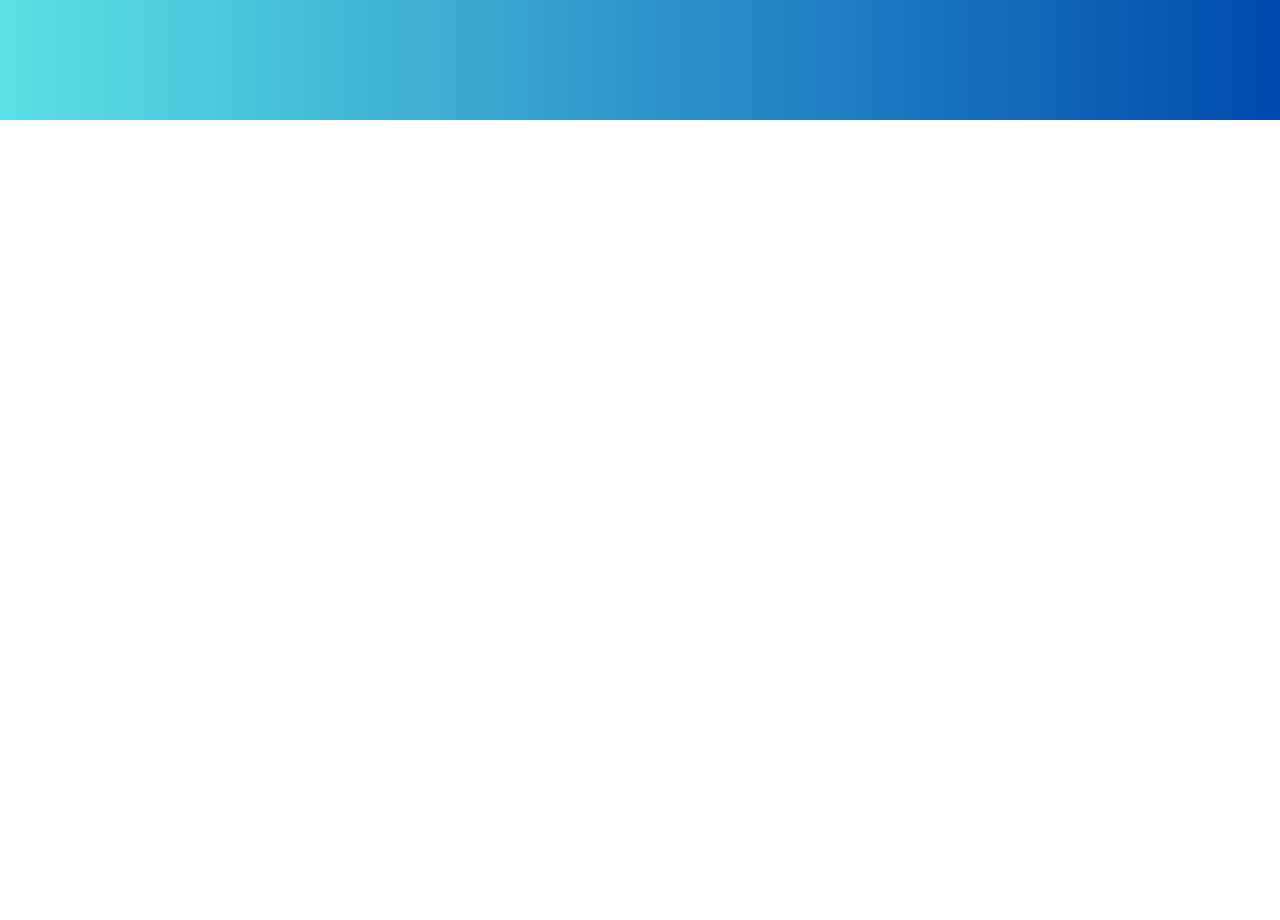
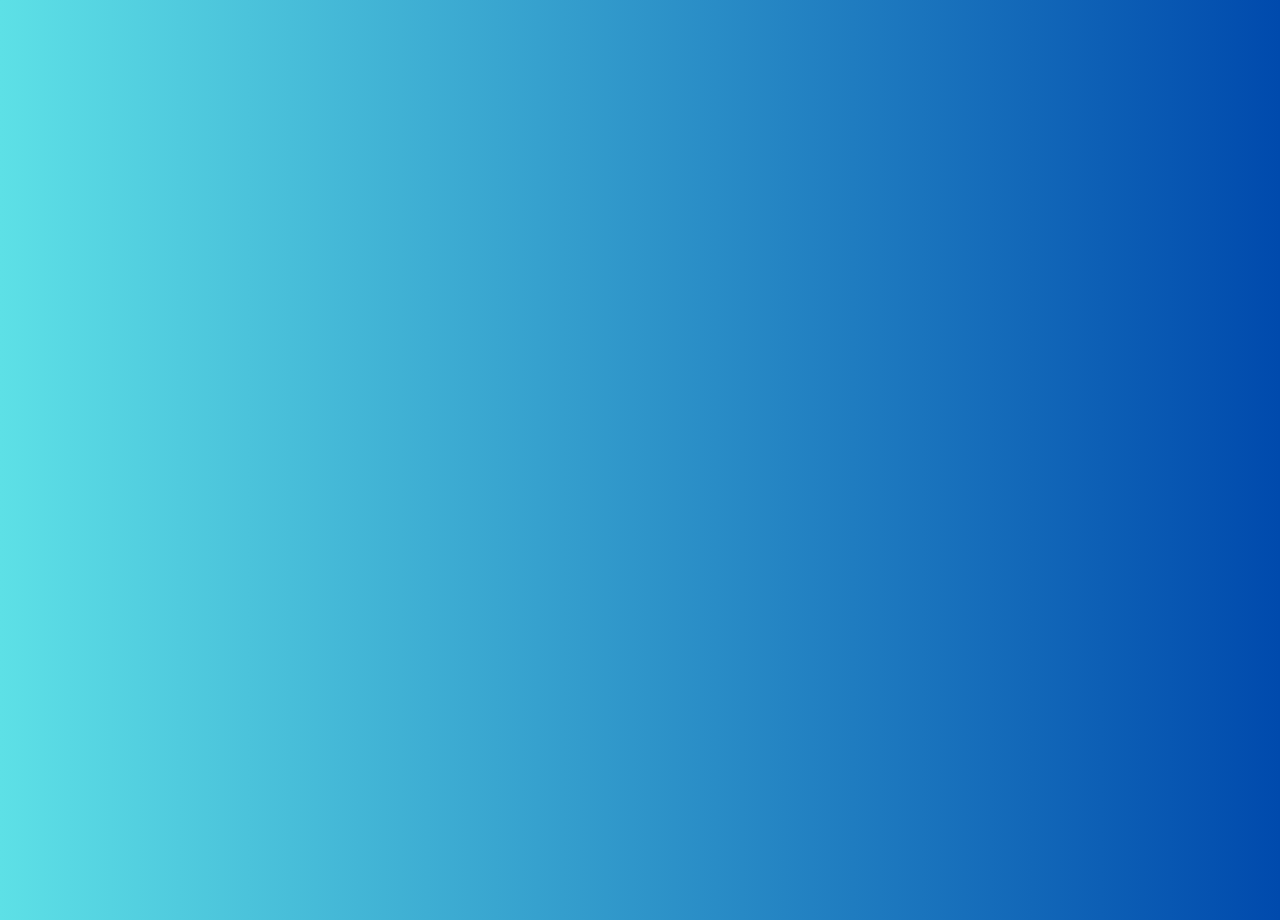
Before and after one commit to Lavanderia-Aqua-Elite/LandingPage_AquaElite, a React (Vite) app: page / in a window 1280 px wide. Shown: the part 1080-2000 px from the top of the page. Before the commit the page ends 1200 px from the top, so only its background shows below. Built offline with nearby package versions, Linux system fonts and the light colour scheme.

Commit message:
Corrigiendo errores

```diff
--- a/src/pages/Home.jsx
+++ b/src/pages/Home.jsx
@@ -5,6 +5,7 @@ import ImageMain from '../components/ImageMain';
 import movilappPreview from '../hooks/image';
 import Phone from '../components/Phone';
 import MainTitle from '../components/MainTitle'
+import WhatWeDo from './WhatWeDo';
 
 
 // Exporta por defecto el componente y lo crea
@@ -29,7 +30,7 @@ export default function Home() {
                             <div className={classes.titleHome}>
                                 <MainTitle
                                     maintitle="Lavandería,
-                                    tintorería
+                                    tintorería,
                                     planchadura
                                     con servicio a
                                     domicilio"
@@ -45,6 +46,10 @@ export default function Home() {
 
                 </main>
 
+                <section>
+                    <WhatWeDo />
+                </section>
+
             </div>
         </>
     )
--- a/src/pages/Service.jsx
+++ b/src/pages/WhatWeDo.jsx
@@ -1,8 +1,8 @@
 // Importa los modulos necesarios
-import classes from '../styles/Service.module.css';
+import classes from '../styles/WhatWeDo.module.css';
 
 // Exporta por defecto y crea el componente
-export default function Service() {
+export default function WhatWeDo() {
     return (
         <div className={classes.contentService}>
 
--- a/src/routes/AppRoutes.jsx
+++ b/src/routes/AppRoutes.jsx
@@ -3,7 +3,7 @@ import { BrowserRouter as Router, Routes, Route } from "react-router-dom";
 
 // Importar páginas
 import Home from "../pages/Home";
-import Service from "../pages/Service";
+
 
 // Exporta por defecto y crea el componente para manejar las rutas
 export default function AppRoutes() {
@@ -11,7 +11,6 @@ export default function AppRoutes() {
         <Router>
             <Routes>
                 <Route path="/" element={<Home />} />
-                <Route path="/service" element={<Service />} />
             </Routes>
         </Router>
     );
```
Also changed, not shown: src/styles/WhatWeDo.module.css (renamed from src/styles/Service.module.css).
